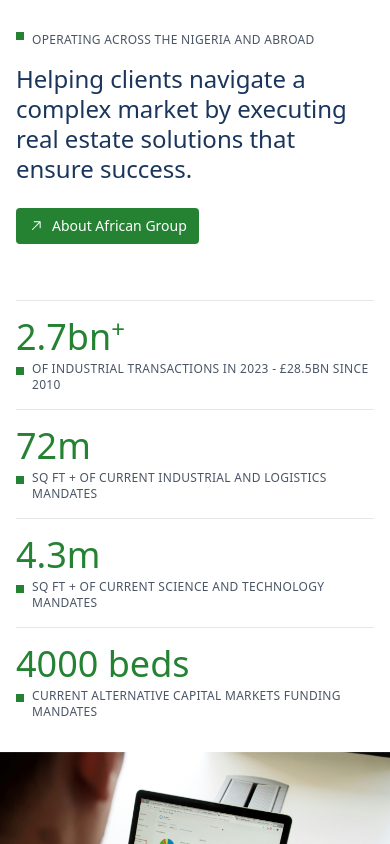
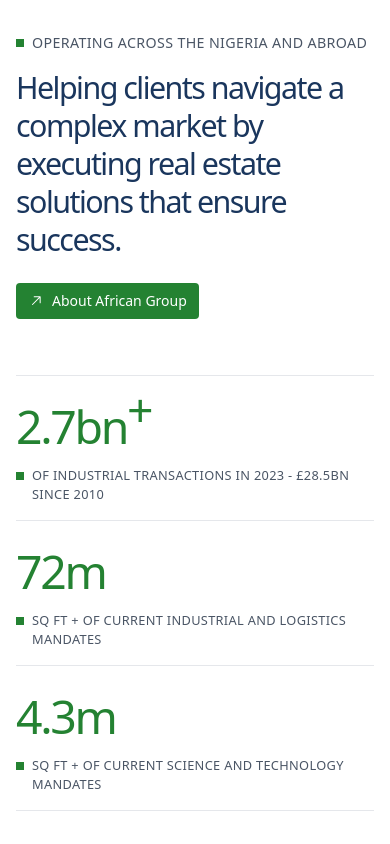
Before and after one commit to Marie-Adedayo/african-group, a React (Vite) app in the folder client/: page / in a window 390 px wide. Shown: the top 844 px of the page. Built offline with nearby package versions, Linux system fonts and the light colour scheme.

Commit message:
african group

```diff
--- a/client/src/Components/About.jsx
+++ b/client/src/Components/About.jsx
@@ -5,17 +5,17 @@ export default function AboutStats() {
     <div className="w-full max-w-7xl mx-auto px-4 sm:px-6 lg:px-8 py-8 sm:py-12 md:py-16">
       <div className="flex flex-col lg:flex-row gap-8 lg:gap-16 xl:gap-24">
         {/* Left Column */}
-        <div className="lg:w-1/2 space-y-4 sm:space-y-6 md:text-left">
-          <div className="flex sm:items-center">
+        <div className="lg:w-1/2 space-y-4 sm:space-y-6 md:text-left ">
+          <div className="flex items-center">
             <div className="bg-[#248232] w-2 h-2 mr-2 flex-shrink-0"></div>
-            <span className="text-xs sm:text-sm text-gray-600 uppercase tracking-wide">
+            <span className="text-[0.89rem] sm:text-sm text-gray-600 uppercase tracking-wide">
               Operating across the Nigeria and Abroad
             </span>
           </div>
 
-          <h1 className="text-2xl sm:text-3xl md:text-4xl lg:text-[2.75rem] font-medium text-[#1a365d] leading-tight ">
+          <h2 className="text-[1.9rem] sm:text-3xl md:text-[3.2rem] lg:text-[3.5rem] font-medium text-[#1a365d] leading-tight tracking-tighter">
             Helping clients navigate a complex market by executing real estate solutions that ensure success.
-          </h1>
+          </h2>
 
           <div className="pt-2">
             <button className="flex items-center bg-[#248232] hover:bg-[#248232] transition-colors text-white px-3 py-2 sm:px-4 sm:py-2 rounded text-sm sm:text-base">
@@ -29,12 +29,12 @@ export default function AboutStats() {
         <div className="lg:w-1/2 space-y-4 sm:space-y-6 mt-6 lg:mt-0 md:text-left">
           {/* Stat 1 */}
           <div className="border-t border-gray-200 pt-4 sm:pt-6">
-            <div className="text-4xl sm:text-5xl md:text-6xl font-light text-[#248232] mb-1 sm:mb-2">
-              2.7bn<sup className="text-2xl sm:text-3xl">+</sup>
+            <div className="text-[2.9rem] md:text-7xl sm:text-5xl font-medium text-[#248232] mb-1 sm:mb-2 tracking-tighter align-middle">
+              2.7bn<sup className="text-[2.9rem] md:text-7xl sm:text-5xl tracking-tighter align-middle">+</sup>
             </div>
             <div className="flex items-start">
               <div className="w-2 h-2 bg-[#248232] mr-2 mt-1.5 flex-shrink-0"></div>
-              <span className="text-xs sm:text-sm text-gray-600 uppercase tracking-wide">
+              <span className="text-[0.8rem] sm:text-sm text-gray-600 uppercase tracking-wide">
                 Of industrial transactions in 2023 - £28.5bn since 2010
               </span>
             </div>
@@ -42,10 +42,10 @@ export default function AboutStats() {
 
           {/* Stat 2 */}
           <div className="border-t border-gray-200 pt-4 sm:pt-6">
-            <div className="text-4xl sm:text-5xl md:text-6xl font-light text-[#248232] mb-1 sm:mb-2">72m</div>
+            <div className="text-[2.9rem] md:text-7xl sm:text-5xl font-medium text-[#248232] mb-1 sm:mb-2 tracking-tighter">72m</div>
             <div className="flex items-start">
               <div className="w-2 h-2 bg-[#248232] mr-2 mt-1.5 flex-shrink-0"></div>
-              <span className="text-xs sm:text-sm text-gray-600 uppercase tracking-wide">
+              <span className="text-[0.8rem] sm:text-sm text-gray-600 uppercase tracking-wide">
                 Sq ft + of current industrial and logistics mandates
               </span>
             </div>
@@ -53,10 +53,10 @@ export default function AboutStats() {
 
           {/* Stat 3 */}
           <div className="border-t border-gray-200 pt-4 sm:pt-6">
-            <div className="text-4xl sm:text-5xl md:text-6xl font-light text-[#248232] mb-1 sm:mb-2">4.3m</div>
+            <div className="text-[2.9rem] md:text-7xl sm:text-5xl font-medium text-[#248232] mb-1 sm:mb-2 tracking-tighter">4.3m</div>
             <div className="flex items-start">
               <div className="w-2 h-2 bg-[#248232] mr-2 mt-1.5 flex-shrink-0"></div>
-              <span className="text-xs sm:text-sm text-gray-600 uppercase tracking-wide">
+              <span className="text-[0.8rem] sm:text-sm text-gray-600 uppercase tracking-wide">
                 Sq ft + of current science and technology mandates
               </span>
             </div>
@@ -64,10 +64,10 @@ export default function AboutStats() {
 
           {/* Stat 4 */}
           <div className="border-t border-gray-200 pt-4 sm:pt-6">
-            <div className="text-4xl sm:text-5xl md:text-6xl font-light text-[#248232] mb-1 sm:mb-2">4000 beds</div>
+            <div className="text-[2.9rem] md:text-7xl sm:text-5xl font-medium text-[#248232] mb-1 sm:mb-2 tracking-tighter">4000 beds</div>
             <div className="flex items-start">
               <div className="w-2 h-2 bg-[#248232] mr-2 mt-1.5 flex-shrink-0"></div>
-              <span className="text-xs sm:text-sm text-gray-600 uppercase tracking-wide">
+              <span className="text-[0.8rem] sm:text-sm text-gray-600 uppercase tracking-wide">
                 Current alternative capital markets funding mandates
               </span>
             </div>
```
